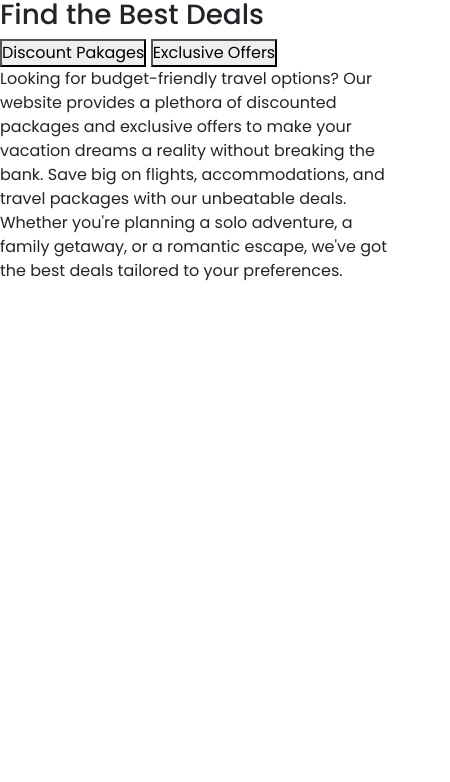
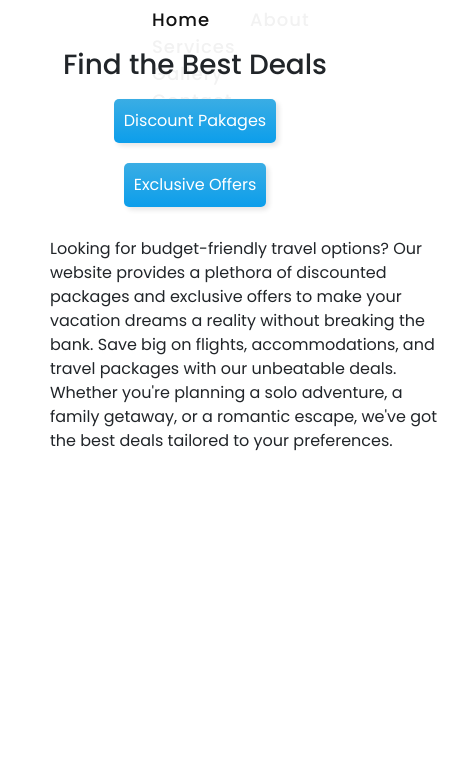
Before and after one commit to MrTushar786/HackSphere-CB167, a plain HTML site: page Hackathon/gallery.html in a window 390 px wide. Shown: the part 62-844 px from the top of the page, 450 px wide, since content can reach past the window. Drawn offline with nearby package versions, Linux system fonts and the light colour scheme.

Commit message:
Update style.css

```diff
--- a/Hackathon/style.css
+++ b/Hackathon/style.css
@@ -16,7 +16,7 @@ nav {
   justify-content: space-between;
   padding: 0 50px 0 100px;
   flex-wrap: wrap;
-  box-shadow: 10px 10px 10px rgba(255, 255, 255);
+  box-shadow: 10px 10px 10px rgba(255, 255, 255,0.1);
   border: none;
   outline: none;
 }
@@ -115,58 +115,30 @@ img:hover {
 
 }
 
-
-@media (max-width: 1000px) {
-  nav {
-    padding: 0 40px 0 50px;
-  }
+.main{
+  text-align: center;
+  margin-top: 5rem;
+  margin: 50px;
 }
-
-@media (max-width: 920px) {
-  nav .menu-btn i {
-    display: block;
-  }
-
-  #click:checked~.menu-btn i:before {
-    content: "\f00d";
-  }
-
-  nav ul {
-    position: fixed;
-    top: 80px;
-    left: -100%;
-    background: #111;
-    height: 100vh;
-    width: 100%;
-    text-align: center;
-    display: block;
-    transition: all 0.3s ease;
-  }
-
-  #click:checked~ul {
-    left: 0;
-  }
-
-  nav ul li {
-    width: 100%;
-    margin: 40px 0;
-  }
-
-  nav ul li a {
-    width: 100%;
-    margin-left: -100%;
-    display: block;
-    font-size: 20px;
-    transition: 0.6s cubic-bezier(0.68, -0.55, 0.265, 1.55);
-  }
-
-  #click:checked~ul li a {
-    margin-left: 0px;
-  }
-
-  nav ul li a.active,
-  nav ul li a:hover {
-    background: none;
-    color: cyan;
-  }
+.main-item button{
+  outline: none;
+  border: none;
+  padding: 10px;
+  margin: 10px;
+  background: rgb(12,158,235);
+  background: linear-gradient(0deg, rgba(12,158,235,1) 0%, rgba(58,173,228,1) 100%);
+  color: white;
+  border-radius: 5px;
+  box-shadow: 3px 3px 5px rgba(0, 0, 0, 0.1);
 }
+.main-item button:hover{
+  box-shadow: 3px 3px 5px rgba(0, 0, 0, 0.2);
+  transition: 0.2s ease-in;
+}
+.main-text{
+  width: 400px;
+  margin-left: auto;
+  margin-right: auto;
+  margin-top: 20px;
+  text-align: left;
+}
```
